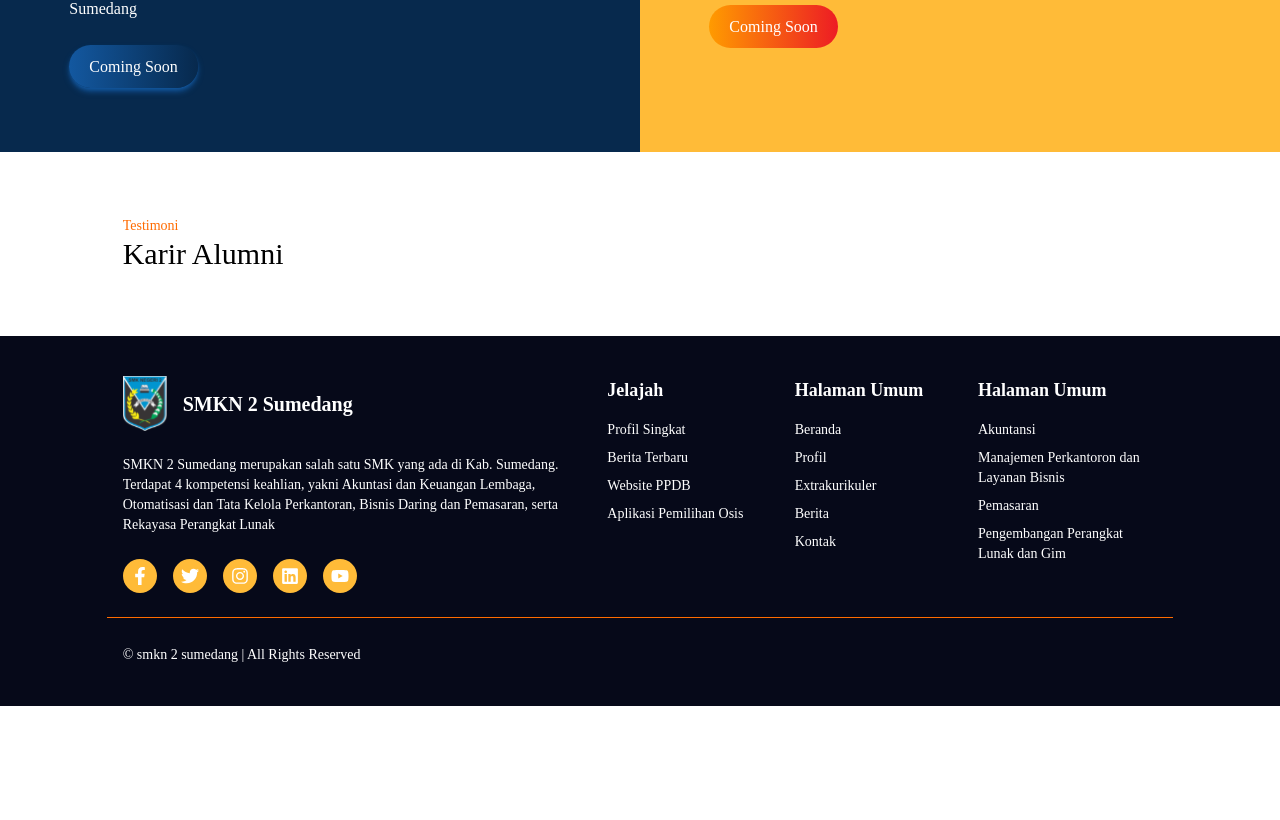
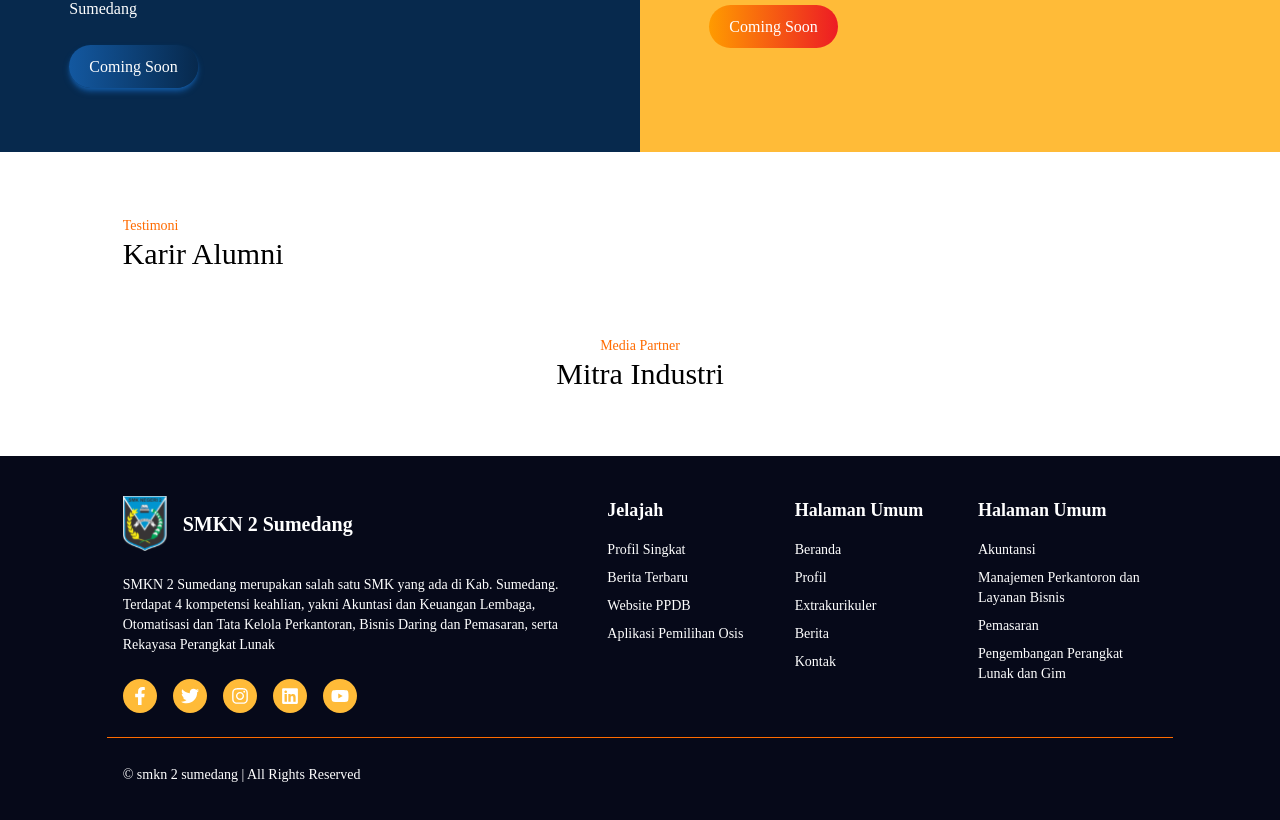
Before and after one commit to isyhfadilah/smkn2sumedang, a Next.js app: page / in a window 1280 px wide. Shown: the part 2304-3124 px from the top of the page. Before the commit the page ends 3010 px from the top, so only its background shows below. Built offline with nearby package versions, Linux system fonts and the light colour scheme; a web font is replaced by a local one.

Commit message:
feat: add data testimoni in json

```diff
--- a/src/app/(client)/page.tsx
+++ b/src/app/(client)/page.tsx
@@ -3,7 +3,8 @@ import {
   LandingProfil,
   LandingBerita,
   LandingPendaftaran,
-  LandingTestimoni
+  LandingTestimoni,
+  LandingMitra
 } from '@/components/common/sections/landing'
 
 export default function Home() {
@@ -14,6 +15,7 @@ export default function Home() {
       <LandingBerita />
       <LandingPendaftaran />
       <LandingTestimoni />
+      <LandingMitra />
     </main>
   )
 }
--- a/src/components/common/sections/landing/index.tsx
+++ b/src/components/common/sections/landing/index.tsx
@@ -3,3 +3,4 @@ export { LandingProfil } from './profil'
 export { LandingBerita } from './berita'
 export { LandingPendaftaran } from './pendaftaran'
 export { LandingTestimoni } from './testimoni'
+export { LandingMitra } from './mitra'
--- /dev/null
+++ b/src/components/common/sections/landing/mitra.tsx
@@ -0,0 +1,12 @@
+import Container from '../../layouts/Container'
+
+export const LandingMitra = () => {
+  return (
+    <section className="my-16">
+      <Container className="flex flex-col justify-center items-center">
+        <p className="text-sm text-dark">Media Partner</p>
+        <h1 className="text-3xl font-medium">Mitra Industri</h1>
+      </Container>
+    </section>
+  )
+}
--- a/src/components/ui/button/index.tsx
+++ b/src/components/ui/button/index.tsx
@@ -55,7 +55,7 @@ export const Button: React.FC<ButtonProps> = ({
       classNames.push('text-white bg-secondary')
       break
     case 'dark':
-      classNames.push('text-white bg-gradient-to-r from-[#FF9B00] to-[#ED1C24]')
+      classNames.push('text-white bg-gradient-to-r from-[#FF9B00] to-[#ED1C24] shadow-[#F65714]')
       break
     case 'outline':
       classNames.push('text-white border border-#3A3A3A')
--- a/src/shared/styles/app.css
+++ b/src/shared/styles/app.css
@@ -651,6 +651,7 @@
 .opacity-75{opacity:0.75;}
 .shadow{--un-shadow:var(--un-shadow-inset) 0 1px 3px 0 var(--un-shadow-color, rgba(0,0,0,0.1)),var(--un-shadow-inset) 0 1px 2px -1px var(--un-shadow-color, rgba(0,0,0,0.1));box-shadow:var(--un-ring-offset-shadow), var(--un-ring-shadow), var(--un-shadow);}
 .shadow-\[\#1358A0\]{--un-shadow-opacity:1;--un-shadow-color:rgba(19,88,160,var(--un-shadow-opacity));}
+.shadow-\[\#F65714\]{--un-shadow-opacity:1;--un-shadow-color:rgba(246,87,20,var(--un-shadow-opacity));}
 .shadow-lg{--un-shadow:var(--un-shadow-inset) 0 10px 15px -3px var(--un-shadow-color, rgba(0,0,0,0.1)),var(--un-shadow-inset) 0 4px 6px -4px var(--un-shadow-color, rgba(0,0,0,0.1));box-shadow:var(--un-ring-offset-shadow), var(--un-ring-shadow), var(--un-shadow);}
 .shadow-md{--un-shadow:var(--un-shadow-inset) 0 4px 6px -1px var(--un-shadow-color, rgba(0,0,0,0.1)),var(--un-shadow-inset) 0 2px 4px -2px var(--un-shadow-color, rgba(0,0,0,0.1));box-shadow:var(--un-ring-offset-shadow), var(--un-ring-shadow), var(--un-shadow);}
 .focus\:shadow-none:focus{--un-shadow:0 0 var(--un-shadow-color, rgba(0,0,0,0));box-shadow:var(--un-ring-offset-shadow), var(--un-ring-shadow), var(--un-shadow);}
```
Also changed, not shown: src/data/testimoni.json (+18 -0 lines).
